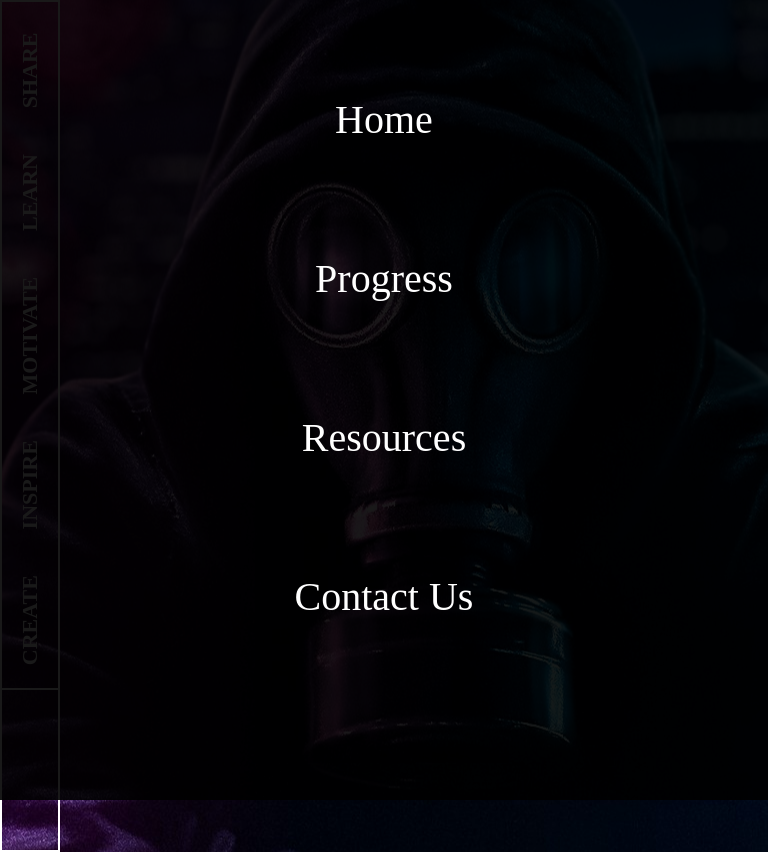
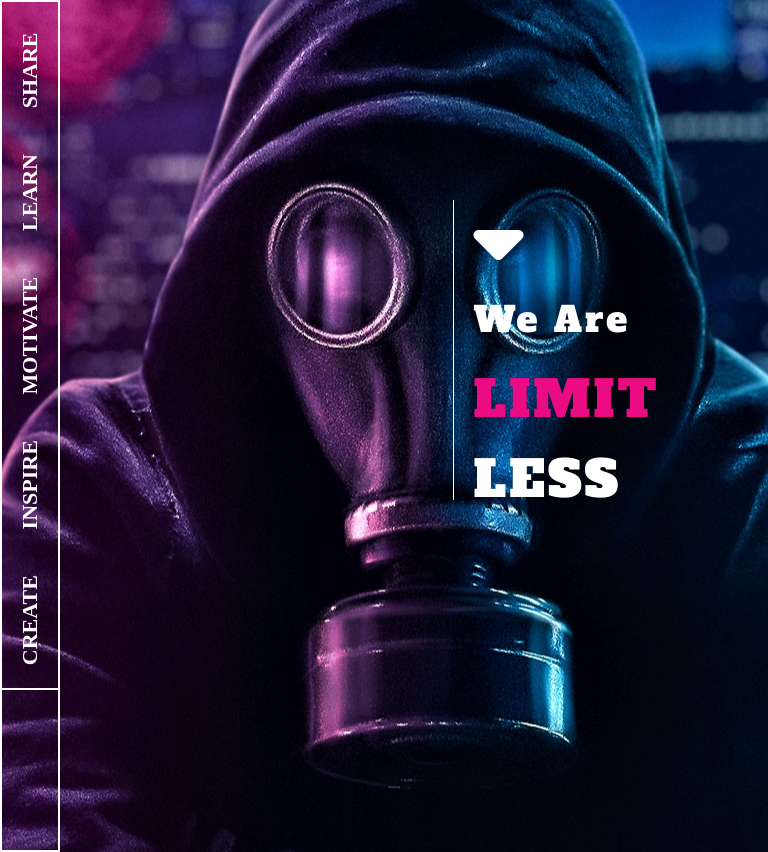
Before and after one commit to SergiosCode/DevProgressWebsite, a plain HTML site: page index.html in a window 768 px wide. Drawn offline with Linux system fonts and the light colour scheme.

Commit message:
finished home page

```diff
--- a/index.html
+++ b/index.html
@@ -4,6 +4,10 @@
     <meta charset="UTF-8" />
     <meta http-equiv="X-UA-Compatible" content="IE=edge" />
     <meta name="viewport" content="width=device-width, initial-scale=1.0" />
+    <link rel="preconnect" href="https://fonts.googleapis.com" />
+    <link rel="preconnect" href="https://fonts.gstatic.com" crossorigin />
+    <link href="https://fonts.googleapis.com/css2?family=Alfa+Slab+One&display=swap" rel="stylesheet" />
+    <script src="https://kit.fontawesome.com/fc3195a240.js" crossorigin="anonymous"></script>
     <link rel="stylesheet" href="style.css" />
     <title>Dev Progress</title>
   </head>
@@ -47,5 +51,20 @@
         <span>SHARE</span>
       </div>
     </div>
+    <div class="title-container">
+      <!-- <p>
+        Learning is the process of aquiring new or modifying<br />
+        existing knowledge, behaviours, skills, values, or<br />
+        preferences. Learning is a programmer's greatest skill.
+      </p> -->
+      <div class="title">
+        <i class="fas fa-caret-down"></i><br />
+
+        <span style="font-size: 35px">We Are</span>
+        <span style="color: #eb0b82">LIMIT</span>
+        <span>LESS</span>
+      </div>
+    </div>
+    <script src="/script.js"></script>
   </body>
 </html>
--- a/script.js
+++ b/script.js
@@ -0,0 +1,10 @@
+// HTML Elements
+const modal = document.querySelector(".modal");
+const modalButton = document.querySelector(".menu");
+
+// modal functionality
+document.querySelector(".menu").addEventListener("click", () => {
+  document.querySelector(".modal").classList.contains("open-modal")
+    ? document.querySelector(".modal").classList.remove("open-modal")
+    : document.querySelector(".modal").classList.add("open-modal");
+});
--- a/style.css
+++ b/style.css
@@ -10,11 +10,12 @@ body {
   width: 100%;
   height: 100vh;
   position: relative;
+  overflow-y: hidden;
 }
 
 .modal {
-  height: 100%;
-  width: 100%;
+  height: 800%;
+  width: 0;
   position: fixed;
   z-index: 1;
   top: 0;
@@ -23,7 +24,6 @@ body {
   background-color: rgba(0, 0, 0, 0.9);
   overflow-y: hidden;
   transition: 0.5s;
-  overflow-y: hidden;
 }
 
 .modal-content {
@@ -46,30 +46,9 @@ body {
   cursor: pointer;
 }
 
-/* //MEDIA QUERIES START// */
-@media all and (max-width: 768px) {
-  nav li {
-    display: none;
-    visibility: hidden;
-  }
-
-  .sidebar-container {
-    height: 5%;
-  }
+.open-modal {
+  width: 100%;
 }
-
-@media screen and (min-width: 768px) {
-  .line {
-    display: none;
-    cursor: default;
-  }
-
-  .menu {
-    cursor: none;
-  }
-}
-
-/* //MEDIA QUERIES END// */
 
 nav {
   width: 100%;
@@ -185,3 +164,84 @@ nav li:hover:after {
   font-weight: 900;
   margin: auto;
 }
+
+.title-container {
+  display: flex;
+  position: absolute;
+  justify-content: center;
+  align-items: center;
+  color: white;
+  width: 200px;
+  height: 380px;
+  top: 18rem;
+  right: 20rem;
+  /* transform-origin: left top;
+  transform: rotate(-90deg) translateX(-100%); */
+}
+
+.title {
+  width: 100%;
+  height: 120%;
+  font-size: 110px;
+  font-family: "Alfa Slab One", cursive;
+  border-left: white 1px solid;
+  letter-spacing: 3px;
+  line-height: 10px;
+  padding-left: 50px;
+}
+
+.title span {
+  line-height: 110px;
+}
+
+.title i {
+  font-size: 80px;
+}
+
+/* .title-container p {
+  padding: -40px;
+  line-height: 40px;
+  width: 90vw;
+  height: 300px;
+  font-size: 20px;
+ transform: rotate(90deg);
+} */
+
+/* //MEDIA QUERIES START// */
+@media all and (max-width: 768px) {
+  nav li {
+    display: none;
+    visibility: hidden;
+  }
+
+  .sidebar-container {
+    height: 7%;
+  }
+  .menu {
+    cursor: default;
+  }
+  .title-container {
+    right: 7rem;
+    top: 10rem;
+  }
+  .title {
+    width: 300px;
+    height: 300px;
+    font-size: 50px;
+    line-height: 30px;
+    padding-left: 20px;
+  }
+
+  .title span {
+    line-height: 80px;
+  }
+}
+
+@media screen and (min-width: 768px) {
+  .line {
+    display: none;
+    cursor: default;
+  }
+}
+
+/* //MEDIA QUERIES END// */
```
